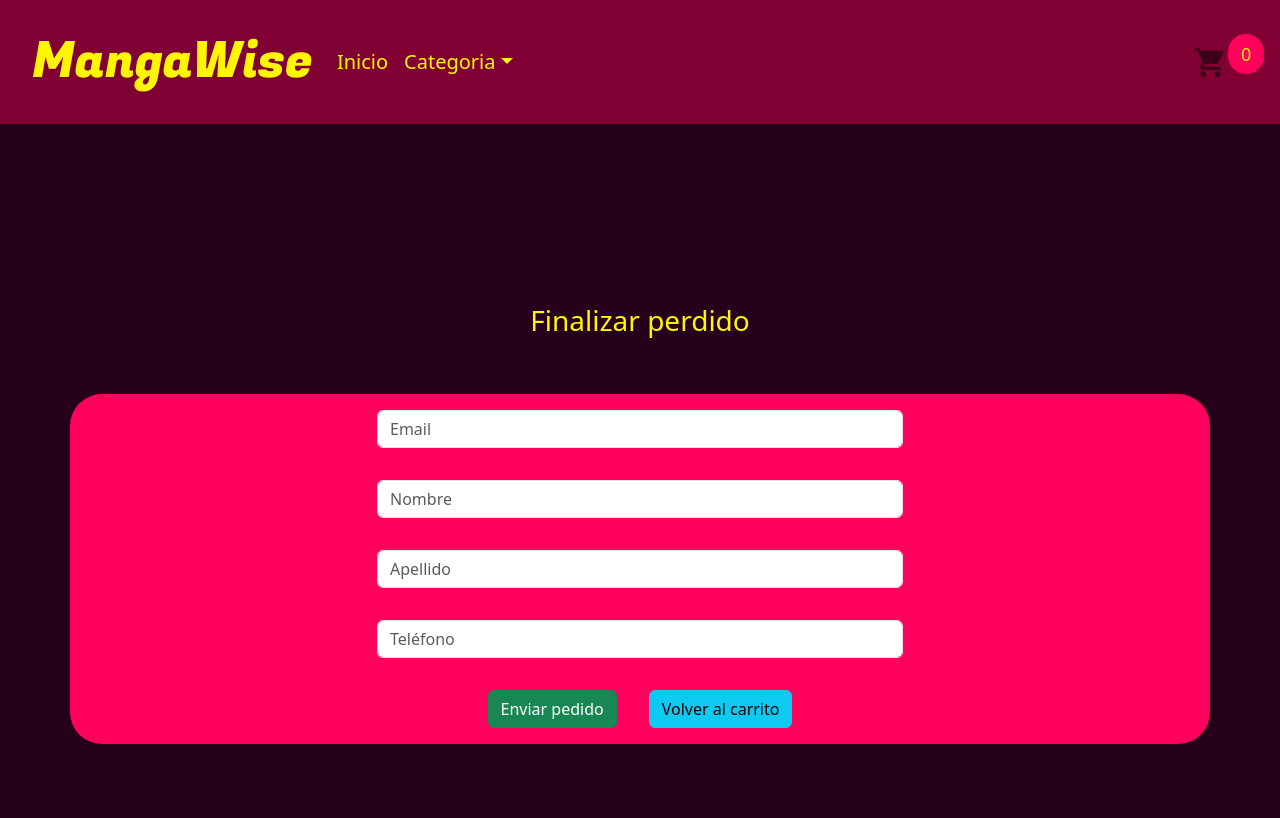
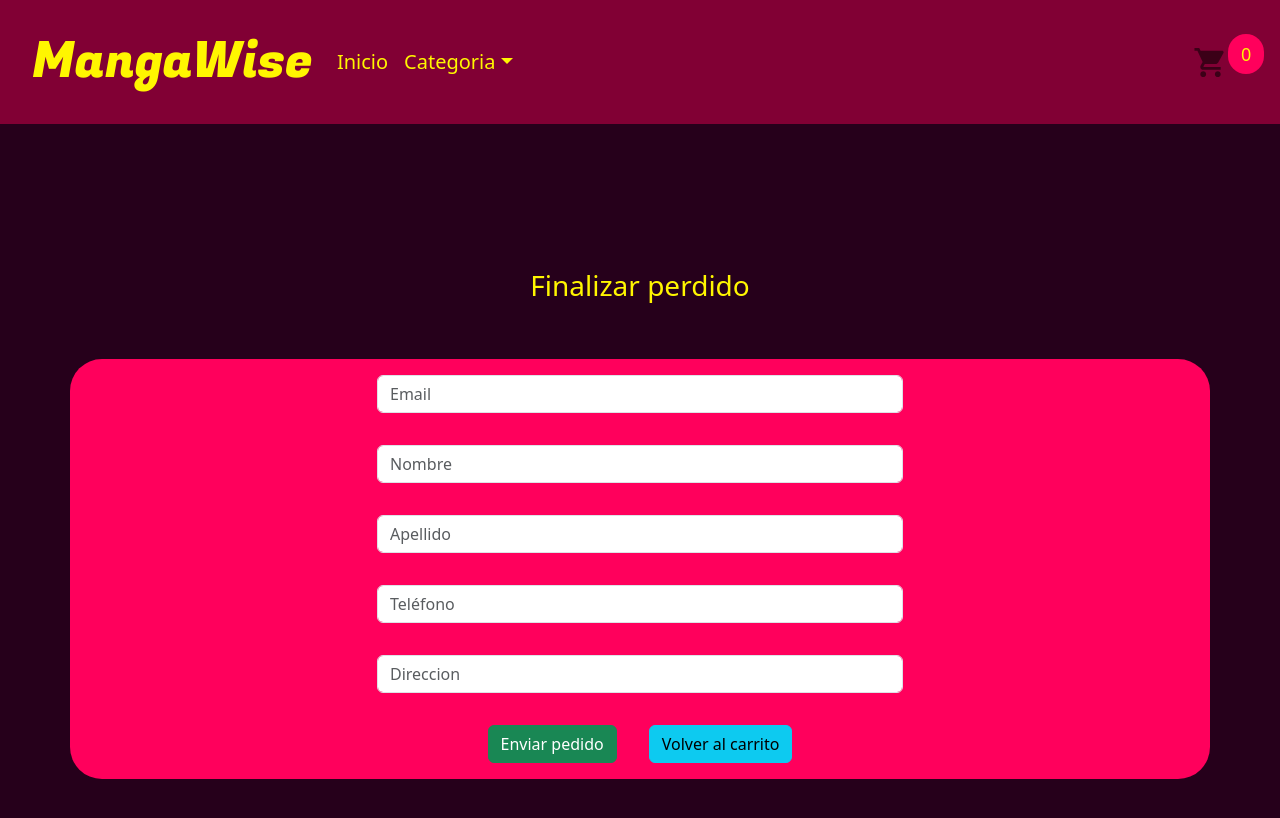
Before and after one commit to AgusPane17/React_Coder, a React (Create React App) app in the folder proyectoFinal-react-agustinpanella/: page /checkout in a window 1280 px wide. Shown: the top 818 px of the page. Built offline with nearby package versions, Linux system fonts and the light colour scheme; a web font is replaced by a local one.

Commit message:
version 1.0.0

```diff
--- a/proyectoFinal-react-agustinpanella/src/App.js
+++ b/proyectoFinal-react-agustinpanella/src/App.js
@@ -11,7 +11,7 @@ import { Checkout } from './componets/CheckOut/CheckOut';
 import { Cart } from "./componets/Cart/Cart";
 import {
   BrowserRouter,
-  Router,
+
   Navigate,
   Route,
   Routes,
--- a/proyectoFinal-react-agustinpanella/src/componets/CheckOut/CheckOut.jsx
+++ b/proyectoFinal-react-agustinpanella/src/componets/CheckOut/CheckOut.jsx
@@ -1,11 +1,11 @@
 import React, { useState, useContext } from "react";
 import { CartContext } from "../context/CartContext";
-import { getFirestore } from "../../firebase/config";
+import { getFirestore } from "../../Firebase/config";
 import { Link } from "react-router-dom";
 import firebase from "firebase";
 import Swal from "sweetalert2";
 import "firebase/firestore";
-import './checkout.css'
+import './Checkout.css'
 
 export const Checkout = () => {
   const { carrito, precioTotal, limpiarCarrito } = useContext(CartContext);
@@ -16,6 +16,7 @@ export const Checkout = () => {
 
   const [emailU, setEmailU] = useState("");
   const [telefonoU, setTelefonoU] = useState("");
+  const [direccionU, setDireccionU] = useState("");
 
   const handleSubmit = (e) => {
     e.preventDefault();
@@ -27,6 +28,7 @@ export const Checkout = () => {
         nombreU,
         apellidoU,
         telefonoU,
+        direccionU,
       },
       item: carrito,
       total_price: precioTotal(),
@@ -43,7 +45,7 @@ export const Checkout = () => {
         Swal.fire({
           icon: "success",
           title: "Se tomo tu pedido",
-          text: `Guarde su numero de compra: ${resp.id}`,
+          text: `Este es su numero de orden: ${resp.id}`,
           willClose: () => {
             limpiarCarrito();
 
@@ -108,6 +110,15 @@ export const Checkout = () => {
             value={telefonoU}
           />
         </div>
+        <div className="form-group">
+          <input
+            type="text"
+            placeholder="Direccion"
+            className="form-control inputCheckout"
+            onChange={(e) => setDireccionU(e.target.value)}
+            value={direccionU}
+          />
+        </div>
         <div className="botoneraCheckout">
           <button type="submit" className="btn btn-success botonBotoneraCheckout">
           Enviar pedido
--- a/proyectoFinal-react-agustinpanella/src/componets/ItemDetail/ItemDetail.jsx
+++ b/proyectoFinal-react-agustinpanella/src/componets/ItemDetail/ItemDetail.jsx
@@ -2,7 +2,7 @@ import React, { useContext, useState } from "react";
 import { useNavigate } from "react-router-dom";
 import { Button } from "react-bootstrap";
 import { ItemQuatitySelector } from "../ItemQuantitySelector/ItemQuatitySelector";
-import "./itemDetail.css";
+import "./ItemDetail.css";
 import { CartContext } from "../context/CartContext";
 import Swal from "sweetalert2";
 
--- a/proyectoFinal-react-agustinpanella/src/componets/ItemDetailcontainer/ItemDetailContainer.jsx
+++ b/proyectoFinal-react-agustinpanella/src/componets/ItemDetailcontainer/ItemDetailContainer.jsx
@@ -1,10 +1,10 @@
-import react, { useState, useEffect } from "react";
+import  { useState, useEffect } from "react";
 
 import { ItemDetail } from "../ItemDetail/ItemDetail";
 import { useParams } from "react-router-dom";
 import { Cargando } from "../ItenListContainer/Cargando/Cargando";
-import "./itemDetailContainer.css";
-import { getFirestore } from "../../firebase/config";
+import "./ItemDetailContainer.css";
+import { getFirestore } from "../../Firebase/config";
 
 export const ItemDetailContainer = () => {
   const [manga, setManga] = useState(null);
--- a/proyectoFinal-react-agustinpanella/src/componets/ItenListContainer/ItemListContainer.jsx
+++ b/proyectoFinal-react-agustinpanella/src/componets/ItenListContainer/ItemListContainer.jsx
@@ -5,7 +5,7 @@ import { Cargando } from "./Cargando/Cargando";
 // import { traerMangas } from "../../helper/pedirMangas";
 import { ItemList } from "./ItemList/ItemList";
 
-import { getFirestore } from "../../firebase/config";
+import { getFirestore } from "../../Firebase/config";
 
 export const ItemListContainer = ({ greeting }) => {
 
```
